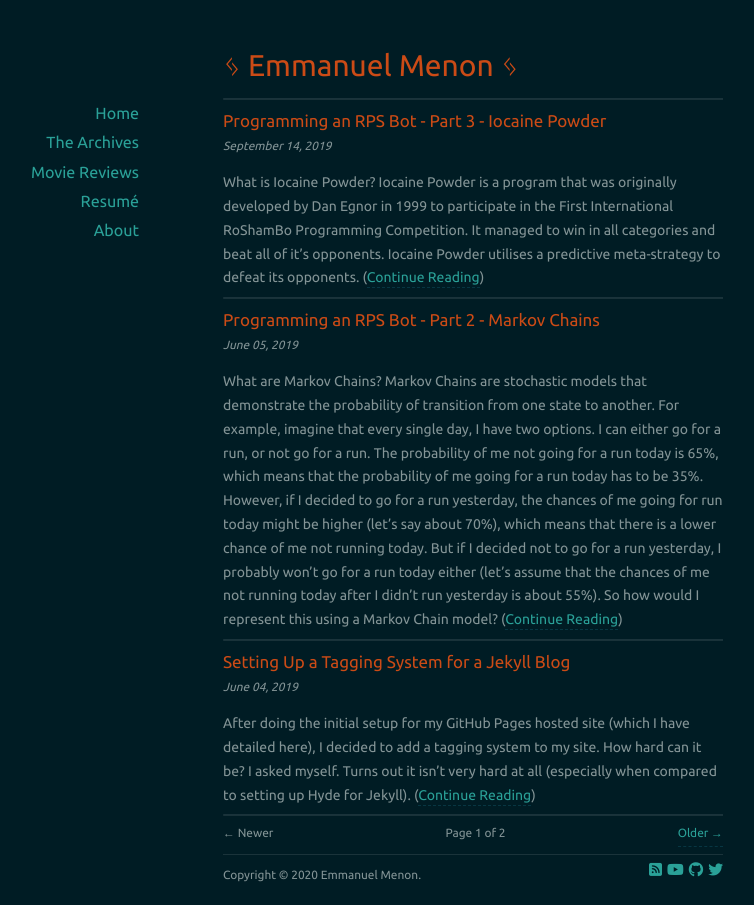
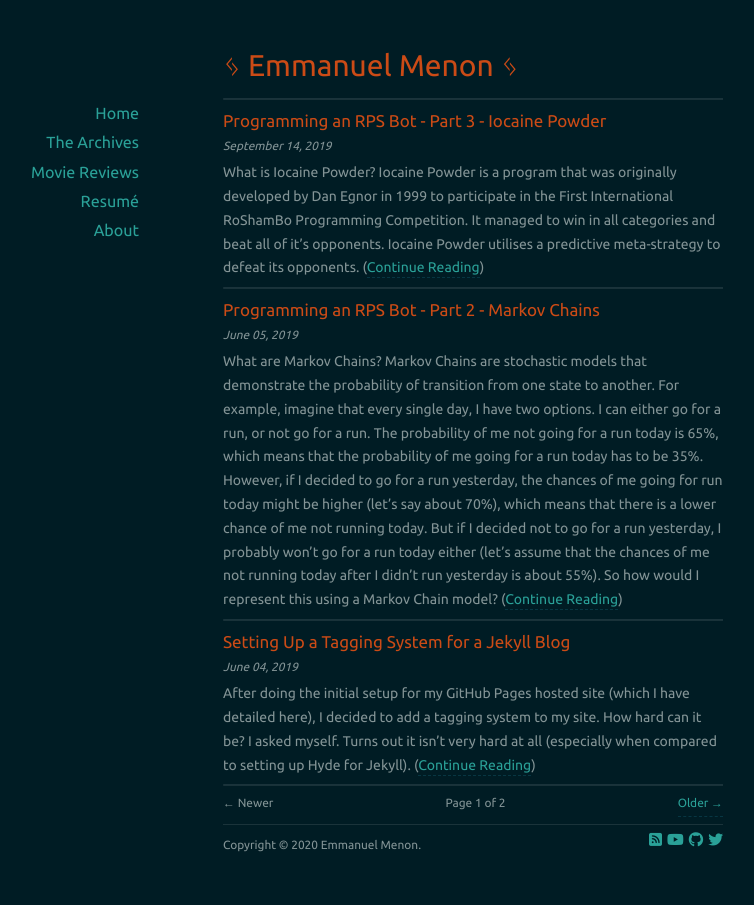
Before and after one commit to emmanuelmenon/emmanuelmenon.github.io, a Jekyll site: the page built from index.html, in a window 1280 px wide. Shown: the whole page, without its empty margins (167-921 px from the left). Built offline with Jekyll 4.4.1, drawn with Linux system fonts in a browser that asks for light colours; nearby versions of some CDN libraries; the list of posts is cut into pages by our own code.

Commit message:
changed bottom margin on date for blog post

```diff
--- a/index.html
+++ b/index.html
@@ -11,7 +11,7 @@ title: Home
 			</h1>
 			<sup><p><i>{{post.date | date: "%B %d, %Y" }}</i></p></sup>
 		{% else %}
-			<h1><a href="{{ post.url }}">{{ post.title }}</a></h1><sup><p><i>{{post.date | date: "%B %d, %Y" }}</i></p></sup>
+			<h1><a href="{{ post.url }}">{{ post.title }}</a></h1><sup><p style="margin-bottom: 5px;"><i>{{post.date | date: "%B %d, %Y" }}</i></p></sup>
 			<div class="post-content">{{ post.excerpt | strip_html }}(<a href="{{ post.url }}">Continue Reading</a>)</div>
 		{% endif %}
 	</article>
```
